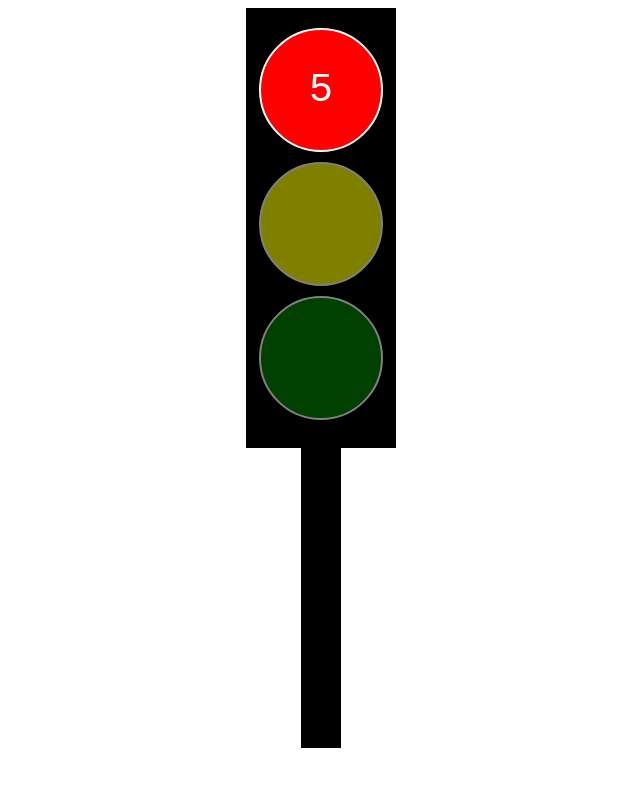
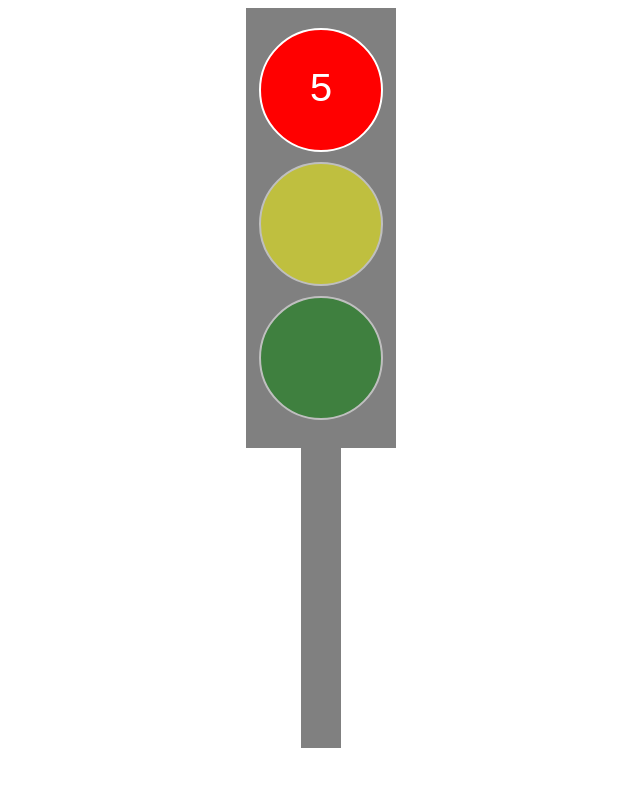
Before and after one commit to Ibojaaan/Trafficlight2, a plain HTML site: page index.html in a window 1280 px wide. Shown: the whole page, without its empty margins (319-959 px from the left). Drawn offline with Linux system fonts and the light colour scheme.

Commit message:
edit CSS

```diff
--- a/style.css
+++ b/style.css
@@ -1,7 +1,7 @@
 .trafficlight {
     width: 150px;
     height: 420px;
-    background-color: black;
+    background-color: gray;
     margin: auto;
     padding: 10px 0;
 }
@@ -19,7 +19,7 @@
 .line {
     width: 40px;
     height: 300px;
-    background-color: black;
+    background-color: gray;
     margin: auto;
 }
 
```
